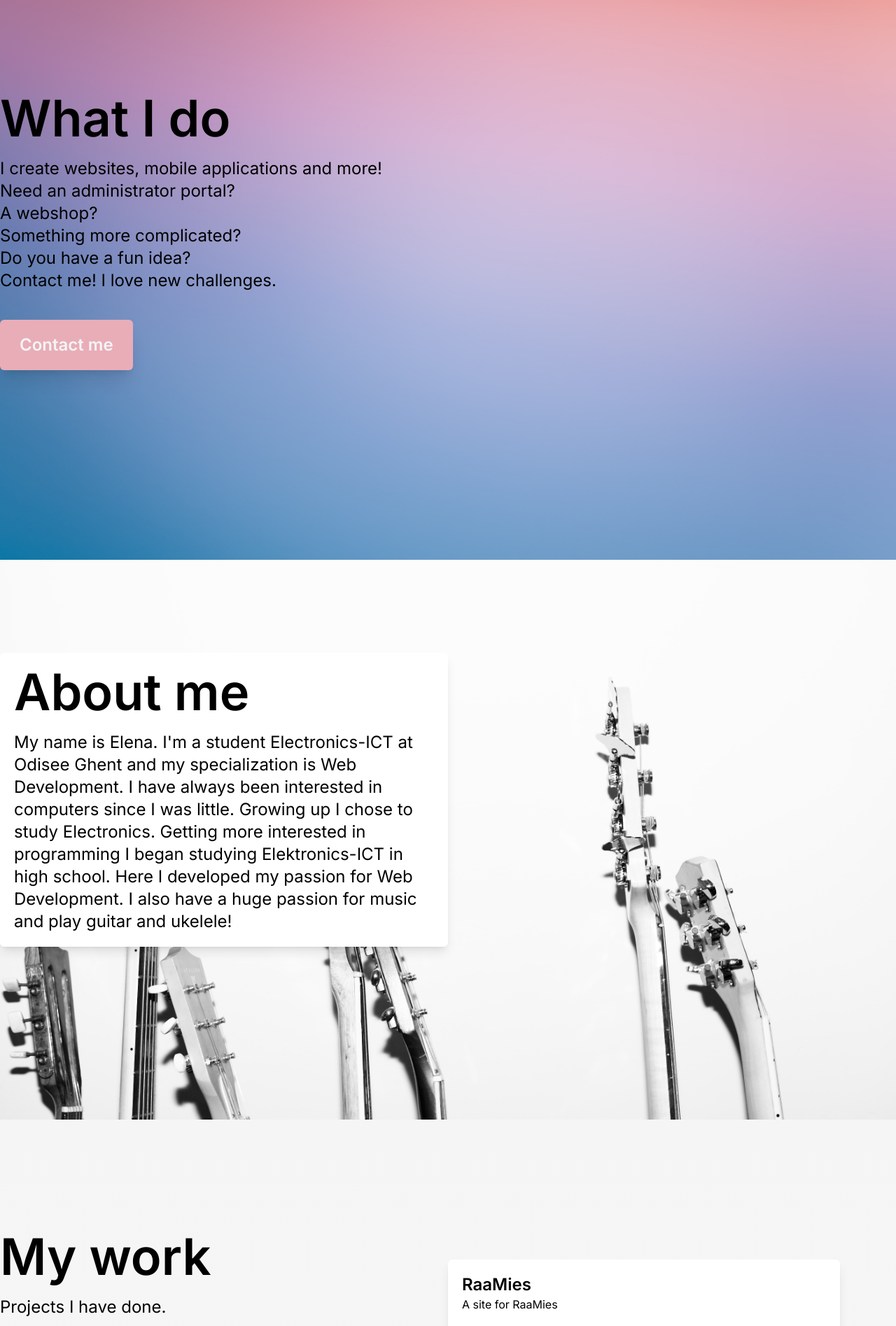
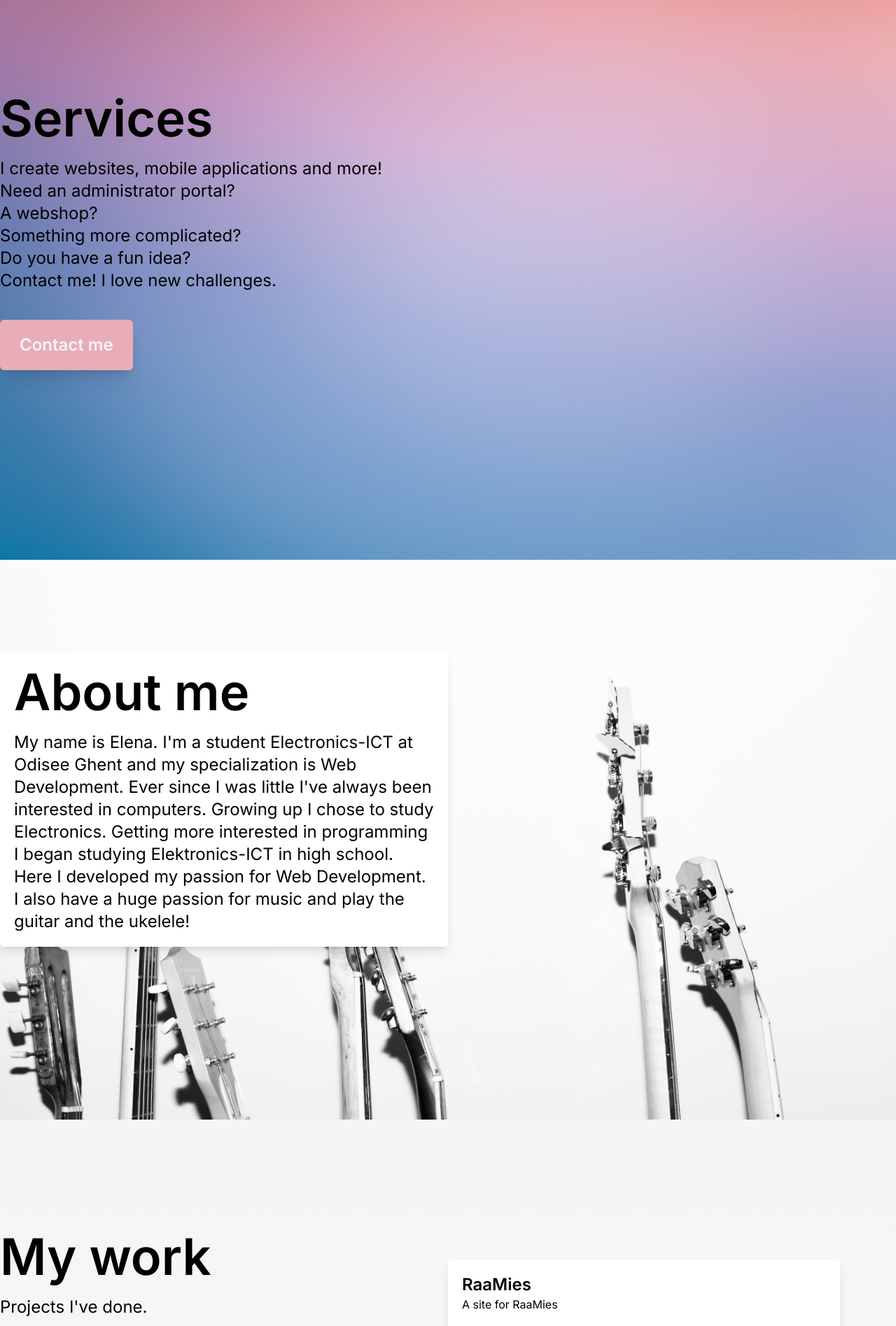
Before and after one commit to ElenaDierickx/Portfolio-Next, a Next.js app: page / in a window 1280 px wide. Shown: the part 800-2695 px from the top of the page at 70% size. Built offline with nearby package versions, Linux system fonts and the light colour scheme.

Commit message:
language

```diff
--- a/pages/components/about.js
+++ b/pages/components/about.js
@@ -7,10 +7,10 @@ export default function About() {
                     <div className="xl:w-2/4 sm:w-3/4 mx-5 sm:mx-0 bg-white h-fit p-5 rounded-md shadow-lg">
                         <h5 className="font-semibold xl:text-7xl lg:text-6xl md:text-5xl text-4xl">About me</h5>
                         <p className="sm:pt-5 pt-2 w-full xl:text-2xl lg:text-xl md:text-lg">
-                            My name is Elena. I&apos;m a student Electronics-ICT at Odisee Ghent and my specialization is Web Development. I have
-                            always been interested in computers since I was little. Growing up I chose to study Electronics. Getting more interested
-                            in programming I began studying Elektronics-ICT in high school. Here I developed my passion for Web Development. I also
-                            have a huge passion for music and play guitar and ukelele!
+                            My name is Elena. I&apos;m a student Electronics-ICT at Odisee Ghent and my specialization is Web Development. Ever since
+                            I was little I&apos;ve always been interested in computers. Growing up I chose to study Electronics. Getting more
+                            interested in programming I began studying Elektronics-ICT in high school. Here I developed my passion for Web
+                            Development. I also have a huge passion for music and play the guitar and the ukelele!
                         </p>
                     </div>
                 </div>
--- a/pages/components/projects.js
+++ b/pages/components/projects.js
@@ -16,7 +16,7 @@ export default function Projects() {
             <div className="flex lg:flex-row flex-col mt-40 w-full container mx-auto">
                 <div className="xl:w-2/4 lg:w-1/4 sm:mx-0 mx-5">
                     <h6 className="font-semibold xl:text-7xl lg:text-6xl md:text-5xl text-4xl">My work</h6>
-                    <p className="sm:pt-5 pt-2 w-full xl:text-2xl lg:text-xl md:text-lg">Projects I have done.</p>
+                    <p className="sm:pt-5 pt-2 w-full xl:text-2xl lg:text-xl md:text-lg">Projects I&apos;ve done.</p>
                 </div>
                 <div className="xl:w-2/4 lg:w-3/4 flex flex-col xl:items-start lg:items-center items-start mb-5 sm:mx-0 mx-5">
                     <Project title="RaaMies" descr="A site for RaaMies" img={[raamies1]} link="https://www.raamies.be/" width="w-96" />
@@ -31,7 +31,7 @@ export default function Projects() {
                         title="Eco-App"
                         descr="An app to check the eco score of a product."
                         img={[eco1, eco2, eco3, eco4]}
-                        link="https://github.com/ElenaDierickx/SpottyFind"
+                        link="https://gitlab.com/ikdoeict/louis.dhont/eco-score-app"
                         width="w-24"
                     />
                 </div>
--- a/pages/components/whatIDo.js
+++ b/pages/components/whatIDo.js
@@ -4,7 +4,7 @@ export default function WhatIDo() {
             <div className="basis-2/12"></div>
             <div className="basis-10/12 flex sm:flex-row flex-col sm:justify-between container mx-auto">
                 <div className="md:w-2/4 w-4/4 sm:mx-0 mx-5">
-                    <h3 className="font-semibold sm:text-7xl text-5xl">What I do</h3>
+                    <h3 className="font-semibold sm:text-7xl text-5xl">Services</h3>
                     <div className="sm:pt-5 pt-2 w-full sm:text-2xl text-lg">
                         <p>I create websites, mobile applications and more!</p>
                         <p>Need an administrator portal?</p>
```
